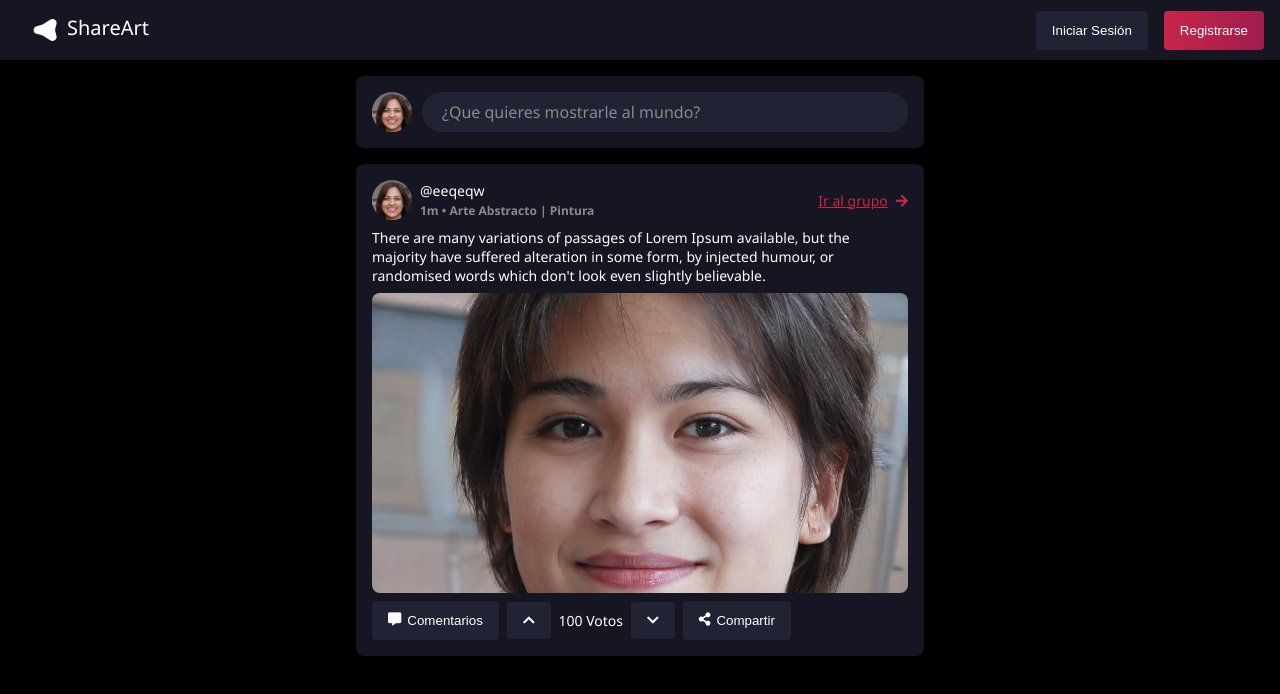
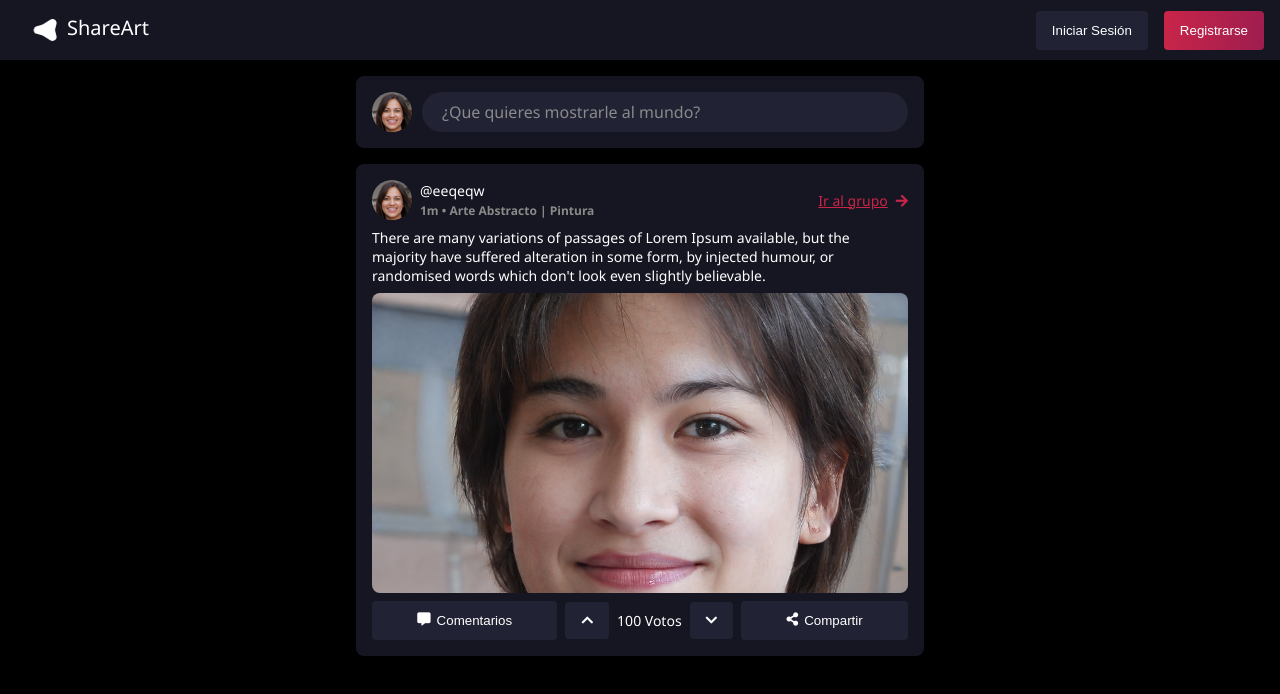
Before and after one commit to WebDev-UPQROO/Share-Art, a React (Create React App) app: page /app/home in a window 1280 px wide. Shown: the top 694 px of the page. Built offline with nearby package versions, Linux system fonts and the light colour scheme.

Commit message:
fix (post): resposive correction

```diff
--- a/src/components/ui/Post.jsx
+++ b/src/components/ui/Post.jsx
@@ -58,7 +58,7 @@ export const Post = () => {
                                 <div className="post__share mt-1">
 
                                     <button
-                                        className="btn btn-secondary btn-animation mr-1"
+                                        className="post__share__side btn btn-secondary btn-animation mr-1"
                                         onClick={() => setComments(!comments)}
                                     >
                                         <i className="fas fa-comment-alt btn-icon-left" />
@@ -69,13 +69,13 @@ export const Post = () => {
                                         <i className="fas fa-chevron-up" />
                                     </button>
 
-                                    <span className="ml-1 mr-1 text-sm"> 100 Votos</span>
+                                    <p className="ml-1 mr-1 text-sm"> 100 Votos</p>
 
                                     <button className="btn btn-secondary btn-animation mr-1">
                                         <i className="fas fa-chevron-down" />
                                     </button>
 
-                                    <button className="btn btn-secondary btn-animation mr-1">
+                                    <button className="post__share__side btn btn-secondary btn-animation">
                                         <i className="fas fa-share-alt btn-icon-left" />
                                         <span>Compartir</span>
                                     </button>
--- a/src/styles/components/_post.scss
+++ b/src/styles/components/_post.scss
@@ -44,5 +44,19 @@
   .post__share{
     display: flex;
     align-items: center;
+
+    .post__share__side{
+      flex-grow: 1;
+    }
+    span{
+      display: none;
+    }
+
+    @media (min-width: 480px) {
+      span{
+        display: inline-block;
+      }
+
+    }
   }
 }
```
